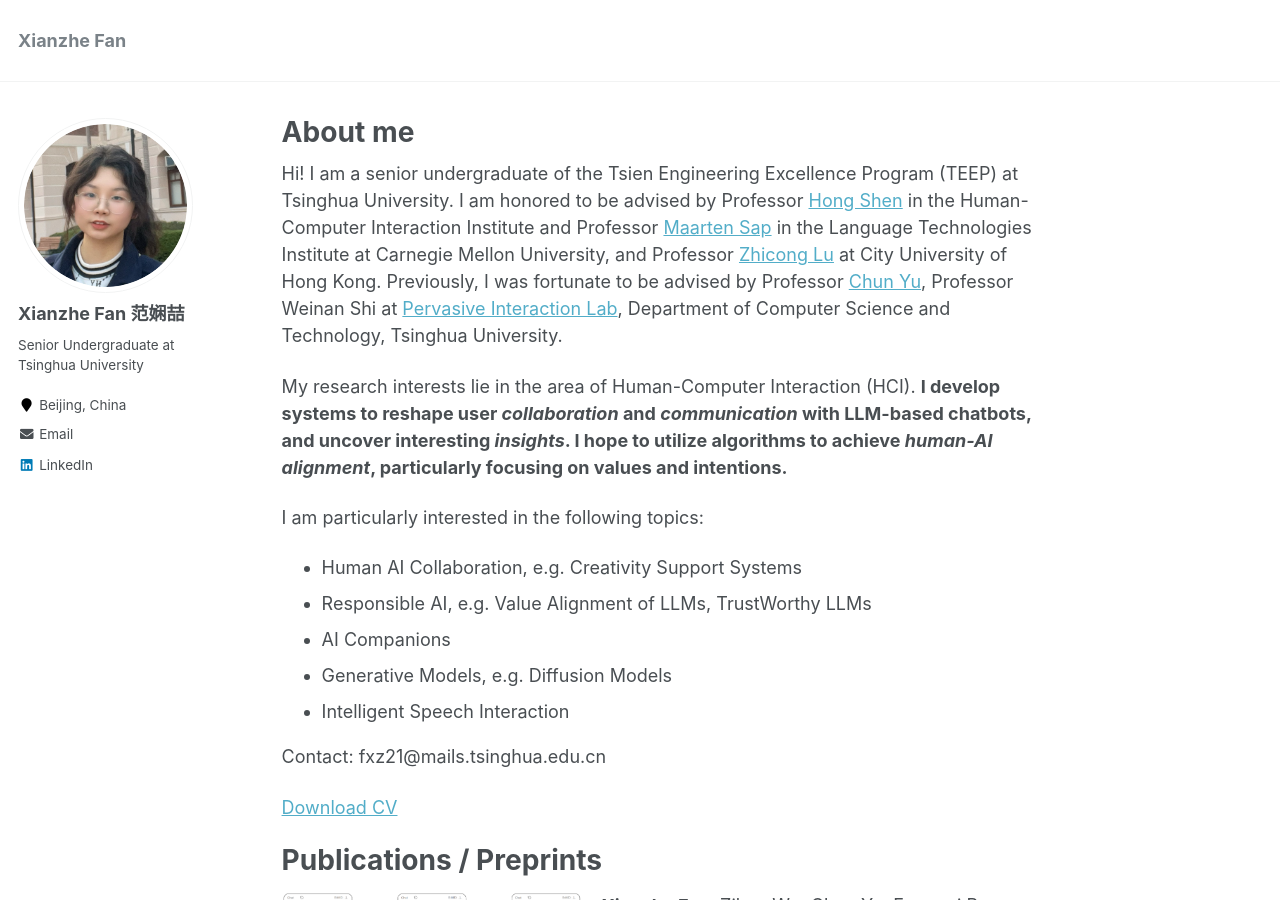
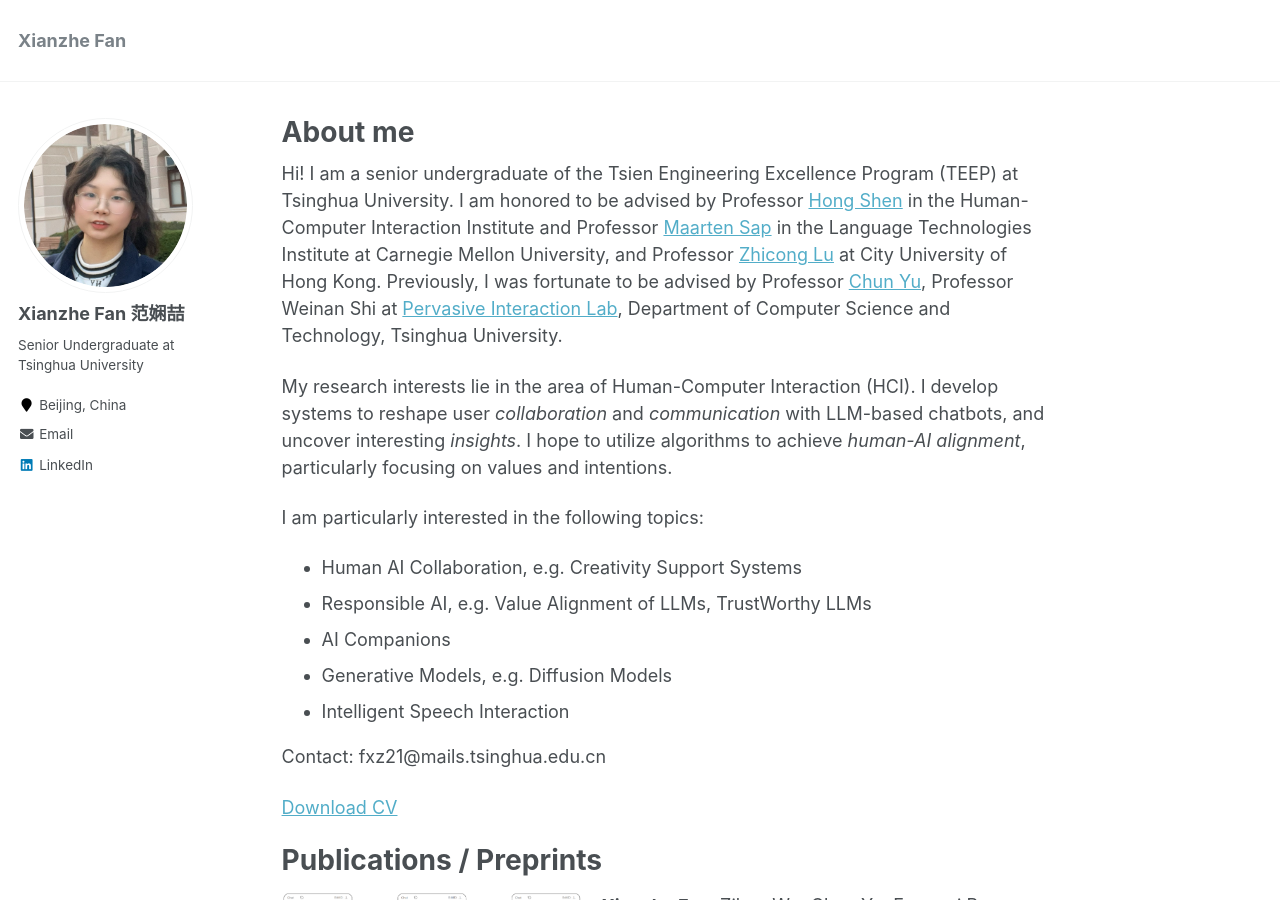
Before and after one commit to XianzheFan/XianzheFan.github.io, a Jekyll site: the page built from _pages/about.md, in a window 1280 px wide and 900 px high. Built offline with Jekyll 4.4.1, drawn with Linux system fonts in a browser that asks for light colours.

Commit message:
Add files via upload

```diff
--- a/_pages/about.md
+++ b/_pages/about.md
@@ -14,7 +14,7 @@
 
 
 My research interests lie in the area of Human-Computer Interaction (HCI).
-**I develop systems to reshape user *collaboration* and *communication* with LLM-based chatbots, and uncover interesting *insights*. I hope to utilize algorithms to achieve *human-AI alignment*, particularly focusing on values and intentions.**
+I develop systems to reshape user *collaboration* and *communication* with LLM-based chatbots, and uncover interesting *insights*. I hope to utilize algorithms to achieve *human-AI alignment*, particularly focusing on values and intentions.
 
 I am particularly interested in the following topics:
 * Human AI Collaboration, e.g. Creativity Support Systems
```
